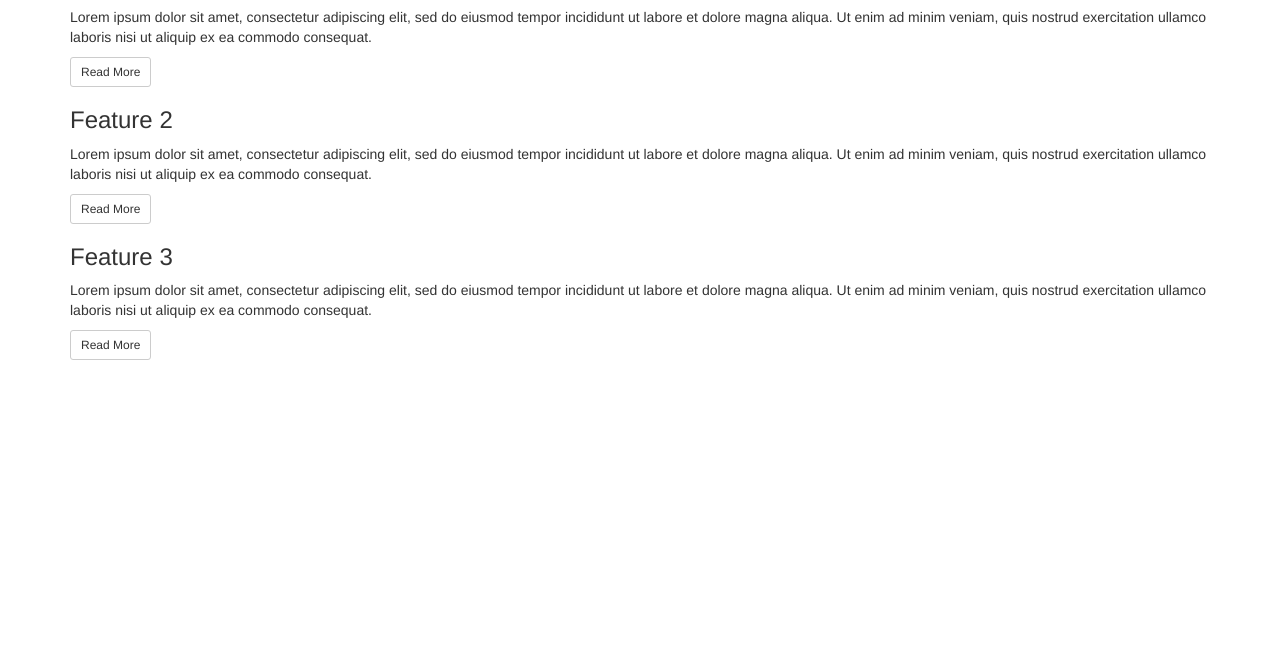
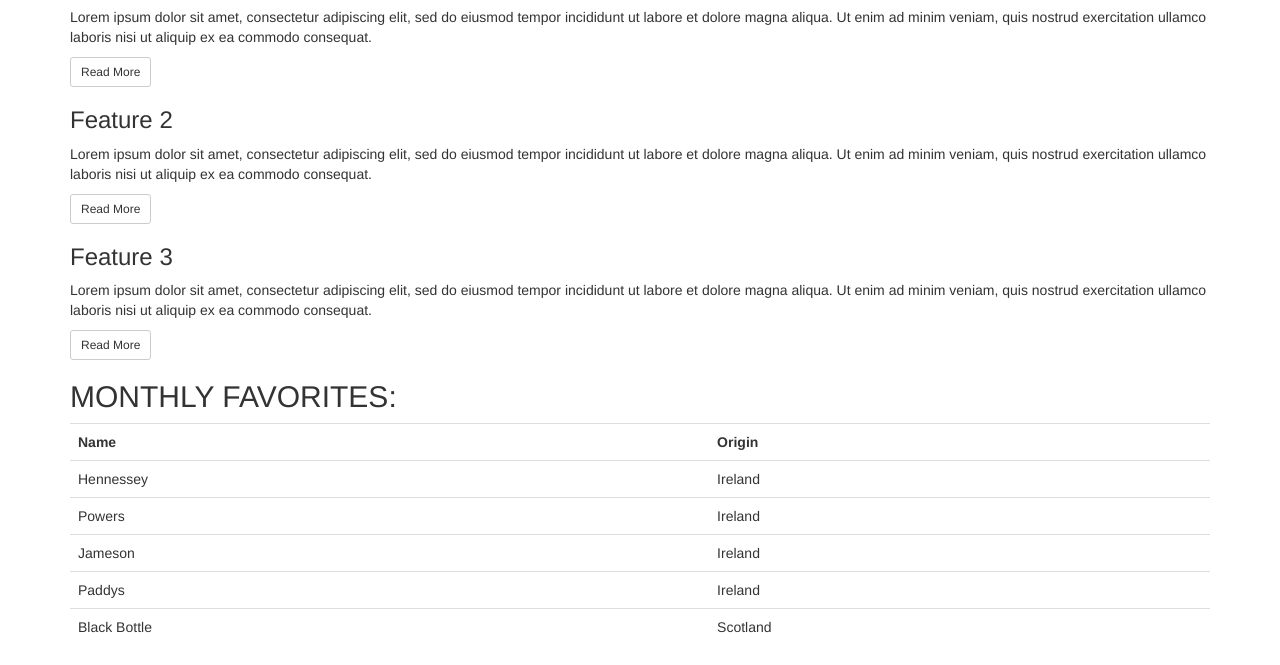
Before and after one commit to Hermeticpoet/bootstrap-installation, a plain HTML site: page index.html in a window 1280 px wide. Shown: the part 582-1247 px from the top of the page. Before the commit the page ends 952 px from the top, so only its background shows below. Drawn offline with nearby package versions, Linux system fonts and the light colour scheme.

Commit message:
Created main.css for table styling

```diff
--- a/index.html
+++ b/index.html
@@ -6,6 +6,7 @@
     <meta name="viewport" content="width=device-width, initial-scale=1.0">
     <title>Whiskey Drop | Taste a new whiskey every month</title>
     <link rel="stylesheet" href="https://maxcdn.bootstrapcdn.com/bootstrap/3.3.7/css/bootstrap.min.css">
+    <link rel="stylesheet" href="main.css" type="text/css" />
 </head>
 
 <body>
@@ -54,6 +55,35 @@
                 <p><a class="btn btn-sm btn-default" href="#">Read More</a></p>
             </div>
         </section>
+        <section class="monthly-favorites">
+            <h2 class="text-uppercase">Monthly Favorites:</h2>
+            <table class="table table-hover">
+              <tr>
+                <th>Name</th>
+                <th>Origin</th>
+              </tr>
+              <tr>
+                <td>Hennessey</td>
+                <td>Ireland</td>
+              </tr>
+              <tr>
+                <td>Powers</td>
+                <td>Ireland</td>
+              </tr>
+              <tr>
+                <td>Jameson</td>
+                <td>Ireland</td>
+              </tr>
+              <tr>
+                <td>Paddys</td>
+                <td>Ireland</td>
+              </tr>
+              <tr>
+                <td>Black Bottle</td>
+                <td>Scotland</td>
+              </tr>
+            </table>
+        </section>
         <!-- /.features -->
     </article>
 </body>
```
